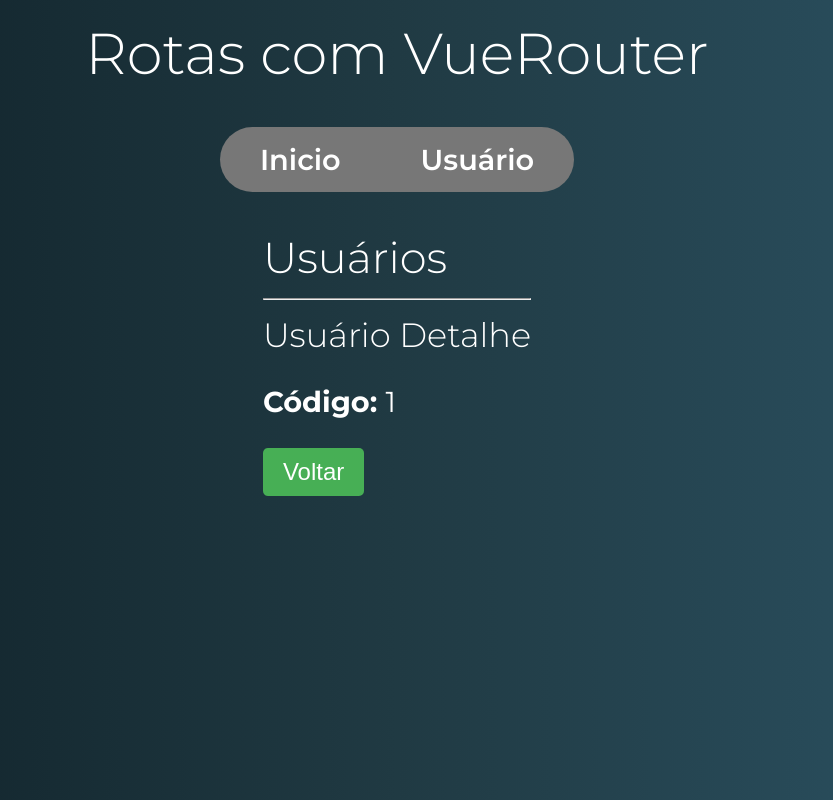
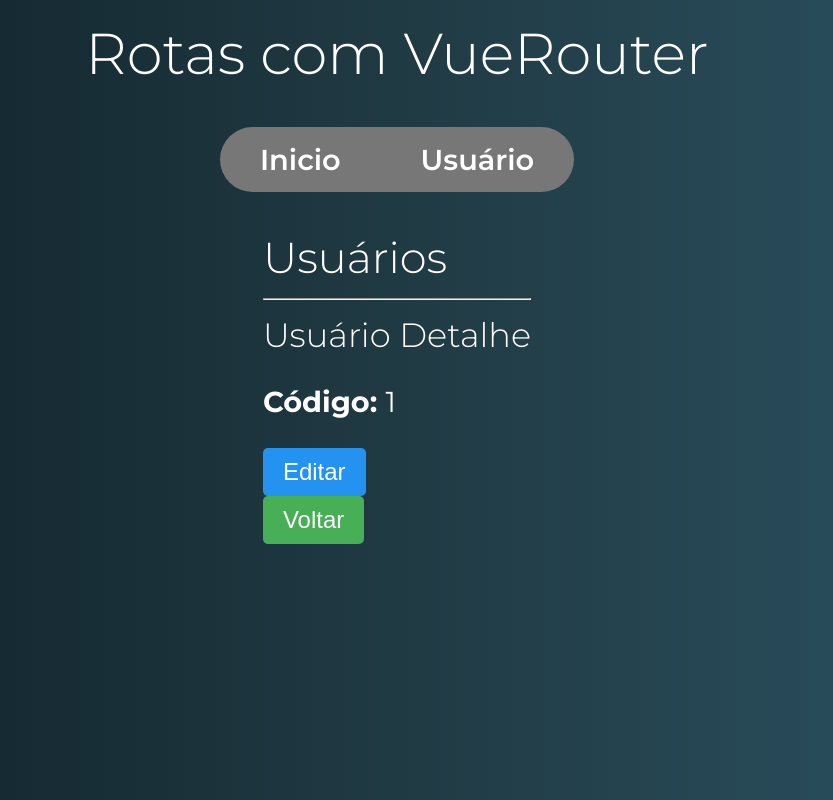
Before and after one commit to hugopedro/Vue, a Vue app in the folder rotas-exercicios/: page /usuario/1 in a window 1280 px wide. Shown: the whole page, without its empty margins (243-1076 px from the left). Built offline with nearby package versions, Linux system fonts and the light colour scheme.

Commit message:
258 Tornando Router Links mais Dinâmicos 1

```diff
--- a/rotas-exercicios/src/components/usuario/UsuarioDetalhe.vue
+++ b/rotas-exercicios/src/components/usuario/UsuarioDetalhe.vue
@@ -2,6 +2,9 @@
   <div class="usuario-detalhe">
       <h3>Usuário Detalhe</h3>
       <p><strong>Código: </strong> {{ id }}</p>
+      <router-link tag="button" primario :to="`/usuario/${id}/editar`"> <!-- tag button para renderizar, primario do style.css-->
+           Editar
+      </router-link>
   </div>
 </template>
 
--- a/rotas-exercicios/src/components/usuario/UsuarioEditar.vue
+++ b/rotas-exercicios/src/components/usuario/UsuarioEditar.vue
@@ -1,7 +1,7 @@
 <template>
   <div class="usuario-detalhe">
     <h3>Usuário Editar</h3>
-    <p><strong>Código: </strong> {{ id }}</p>
+    <p><strong>Código: </strong> {{ id }} / {{ $route.params.id }}</p>
   </div>
 </template>
 
--- a/rotas-exercicios/src/components/usuario/UsuarioLista.vue
+++ b/rotas-exercicios/src/components/usuario/UsuarioLista.vue
@@ -5,7 +5,6 @@
           <router-link tag="li" to="/usuario/1" class="item-lista">Usuário 1</router-link>
           <router-link tag="li" to="/usuario/2" class="item-lista">Usuário 2</router-link>
           <router-link tag="li" to="/usuario/3" class="item-lista">Usuário 3</router-link>
-
       </ul>
   </div>
 </template>
```
